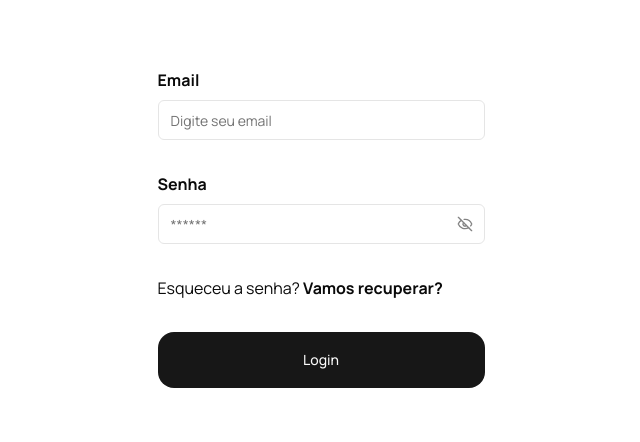
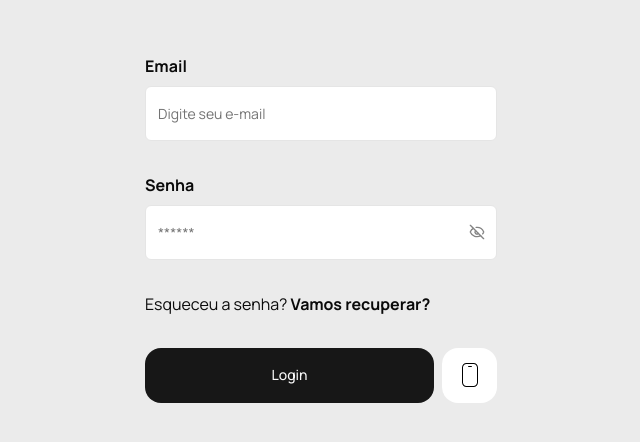
Before and after one commit to teamneocity/mapsyncV2-frontend, a React (Vite) app: page / in a window 1280 px wide. Shown: the part 172-614 px from the top of the page, without its empty margins (319-959 px from the left). Built offline with nearby package versions, Linux system fonts and the light colour scheme; no server answers.

Commit message:
style : login e filtros refatorados

```diff
--- a/src/components/OccurrenceList.jsx
+++ b/src/components/OccurrenceList.jsx
@@ -9,6 +9,7 @@
   occurrences,
   serviceorders,
   renderExpandedRow,
+  showEmergencialStatus = false,
 }) {
   const [expandedRows, setExpandedRows] = useState(new Set());
 
--- a/src/components/date-range.jsx
+++ b/src/components/date-range.jsx
@@ -5,7 +5,11 @@
 import CalendarIcon from "@/assets/icons/calendar-icon.svg?react";
 import { Button } from "@/components/ui/button";
 import { Calendar } from "@/components/ui/calendar";
-import { Popover, PopoverContent, PopoverTrigger } from "@/components/ui/popover";
+import {
+  Popover,
+  PopoverContent,
+  PopoverTrigger,
+} from "@/components/ui/popover";
 
 export function DateRange({ selectedRange, onDateRangeChange }) {
   const [date, setDate] = React.useState(selectedRange);
@@ -23,20 +27,22 @@
           <Button
             id="date"
             variant="outline"
-                        className={`w-[250px] rounded-xl justify-between text-left font-normal  ${!date?.from && "text-muted-foreground"} h-12`}
+            className="w-[250px] rounded-xl justify-between text-left font-normal h-12 !text-[#4B4B62]"
+
           >
             {date?.from ? (
               date.to ? (
                 <>
-                                    {format(date.from, "dd/MM/yyyy")} - {format(date.to, "dd/MM/yyyy")}
+                  {format(date.from, "dd/MM/yyyy")} -{" "}
+                  {format(date.to, "dd/MM/yyyy")}
                 </>
               ) : (
                 format(date.from, "dd/MM/yyyy")
               )
             ) : (
-                            <span className="text-[#4B4B62]font-inter">Selecione a Data</span>
+              <span className="text-[#4B4B62] font-inter">Selecione a Data</span>
             )}
-                        <CalendarIcon className="mr-2"/>
+            <CalendarIcon className="mr-2" />
           </Button>
         </PopoverTrigger>
         <PopoverContent className="w-auto p-0" align="start">
--- a/src/components/filters.jsx
+++ b/src/components/filters.jsx
@@ -11,6 +11,7 @@
 import { DateRange } from "./date-range";
 import { Button } from "@/components/ui/button";
 import { Input } from "@/components/ui/input";
+import Stroke from "@/assets/icons/Stroke.svg?react"
 
 // Enum for neighborhoods
 const neighborhoods = [
@@ -156,7 +157,7 @@
               className="w-full sm:min-w-fit gap-2 h-12 justify-between rounded-xl border-none shadow-sm text-[#4B4B62] truncate"
             >
               Filtrar por tipo de ocorrências
-              <SlidersHorizontal className="ml-1 h-4 w-4" />
+              <Stroke className="ml-1 h-4 w-4" />
             </Button>
           </DropdownMenuTrigger>
           <DropdownMenuContent>
@@ -178,29 +179,29 @@
           </DropdownMenuContent>
         </DropdownMenu>
 
-        {/* Bairro */}
+        {/* Status */}
         <DropdownMenu>
           <DropdownMenuTrigger asChild>
             <Button
               variant="outline"
               className="w-full sm:w-auto gap-2 h-12 justify-between rounded-xl border-none shadow-sm text-[#4B4B62]"
             >
-              Filtrar por bairro
-              <SlidersHorizontal className="ml-1 h-4 w-4" />
+              Filtrar por status
+
+              <Stroke className="ml-1 h-4 w-4" />
             </Button>
           </DropdownMenuTrigger>
+
           <DropdownMenuContent className="max-h-[300px] overflow-y-auto">
-            <DropdownMenuItem onClick={() => handleNeighborhoodFilter(null)}>
-              Todos os Bairros
+            <DropdownMenuItem onClick={() => {}}>
+              Todos os Status
             </DropdownMenuItem>
-            {neighborhoods.map((n) => (
-              <DropdownMenuItem
-                key={n}
-                onClick={() => handleNeighborhoodFilter(n)}
-              >
-                {formatNeighborhoodName(n)}
-              </DropdownMenuItem>
-            ))}
+            <DropdownMenuItem onClick={() => {}}>em_analise</DropdownMenuItem>
+            <DropdownMenuItem onClick={() => {}}>aprovada</DropdownMenuItem>
+            <DropdownMenuItem onClick={() => {}}>os_gerada</DropdownMenuItem>
+            <DropdownMenuItem onClick={() => {}}>
+              aguardando_execucao
+            </DropdownMenuItem>
           </DropdownMenuContent>
         </DropdownMenu>
 
@@ -209,7 +210,7 @@
           <DateRange
             selectedRange={selectedRange}
             onDateRangeChange={handleDateRangeChange}
-            className="h-9 text-sm"
+            className="h-9 text-[#4B4B62]"
           />
         </div>
 
--- a/src/pages/OccurrencesT/index.jsx
+++ b/src/pages/OccurrencesT/index.jsx
@@ -274,6 +274,7 @@
             setSelectedValues={setSelectedValues}
             selectOptions={selectOptions}
             onGenerateOS={handleGenerateOS}
+            showEmergencialStatus={true}
             onOpenReturnModal={(id) => {
               setSelectedOccurrenceId(id);
               setIsReturnModalOpen(true);
--- a/src/pages/SignIn/index.jsx
+++ b/src/pages/SignIn/index.jsx
@@ -1,42 +1,42 @@
-import { Link } from "react-router-dom"
-import React, { useState } from 'react';
+import { Link } from "react-router-dom";
+import React, { useState } from "react";
 import { useAuth } from "@/hooks/auth";
 
-import logo from "../../assets/logo.png"
-import { Input } from "@/components/ui/input"
-import { PasswordInput } from "@/components/ui/passwordInput"
-import { Button } from "@/components/ui/button"
+import logo from "../../assets/logo.png";
+import { Input } from "@/components/ui/input";
+import { PasswordInput } from "@/components/ui/passwordInput";
+import { Button } from "@/components/ui/button";
+
+import Cell from "@/assets/icons/Cell.svg?react";
 
 export function SignIn() {
-    const { signIn } = useAuth()
-    const [email, setEmail] = useState('')
-    const [password, setPassword] = useState('');
+  const { signIn } = useAuth();
+  const [email, setEmail] = useState("");
+  const [password, setPassword] = useState("");
 
   const handleEmailChange = (e) => {
-        setEmail(e.target.value)
-    }
+    setEmail(e.target.value);
+  };
 
   const handlePasswordChange = (e) => {
     setPassword(e.target.value);
   };
 
   function handleSignIn() {
-        signIn({ email, password })
+    signIn({ email, password });
   }
 
   return (
-        <div className="min-h-screen flex items-center justify-center font-manrope px-4">
-            <div className="w-full max-w-[375px] min-h-[30rem] flex flex-col items-center justify-center gap-8 bg-white p-6 rounded-2xl text-center overflow-hidden">
-
-                {/* <img src={logo} alt="Logo" className="w-24 mb-2" /> */}
-
+    <div className="min-h-screen flex items-center justify-center font-manrope px-4 bg-[#EBEBEB]">
+      <div className="w-full max-w-[400px] min-h-[30rem] flex flex-col items-center justify-center gap-8 bg-[#EBEBEB] p-6 rounded-2xl text-center overflow-hidden">
         <div className="w-full text-left flex flex-col gap-2 max-w-[366px]">
           <p className="font-bold">Email</p>
           <Input
             type="email"
-                        placeholder="Digite seu email"
+            placeholder="Digite seu e-mail"
             value={email}
             onChange={handleEmailChange}
+            className="h-[55px] w-full"
           />
         </div>
 
@@ -47,17 +47,31 @@
             value={password}
             onChange={handlePasswordChange}
             placeholder="******"
+            className="h-[55px] w-full"
           />
         </div>
 
         <div className="text-left w-full max-w-[366px]">
-                    <p>Esqueceu a senha? <span className="font-bold"><Link to="/resetPassword">Vamos recuperar?</Link></span></p>
+          <p>
+            Esqueceu a senha?{" "}
+            <span className="font-bold">
+              <Link to="/resetPassword">Vamos recuperar?</Link>
+            </span>
+          </p>
         </div>
 
-                <div className="w-full max-w-[366px]">
-                    <Button className="w-full h-14 rounded-[16px]" onClick={handleSignIn}>Login</Button>
+        <div className="w-full max-w-[366px] flex gap-2">
+          <Button
+            className="flex-1 h-[55px] rounded-[16px]"
+            onClick={handleSignIn}
+          >
+            Login
+          </Button>
+          <div className="h-[55px] w-[55px] bg-white flex items-center justify-center rounded-[16px]">
+            <Cell className="w-6 h-6 text-[#4B4B62]" />
           </div>
         </div>
       </div>
-    )
+    </div>
+  );
 }
```
Also changed, not shown: src/assets/icons/Cell.svg (added), src/assets/icons/Stroke.svg (added). Lines whose indentation alone changed are shown as unchanged.
